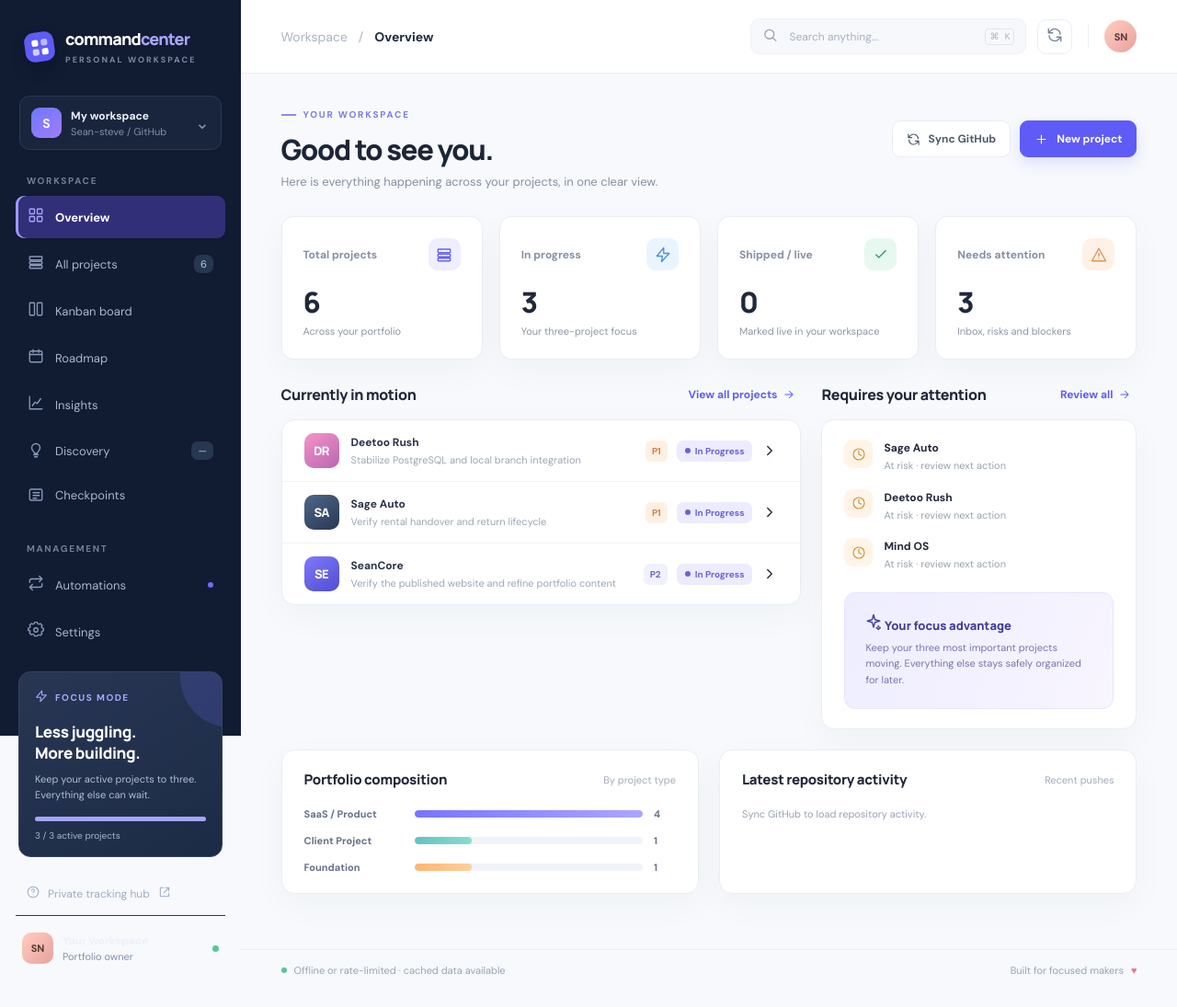
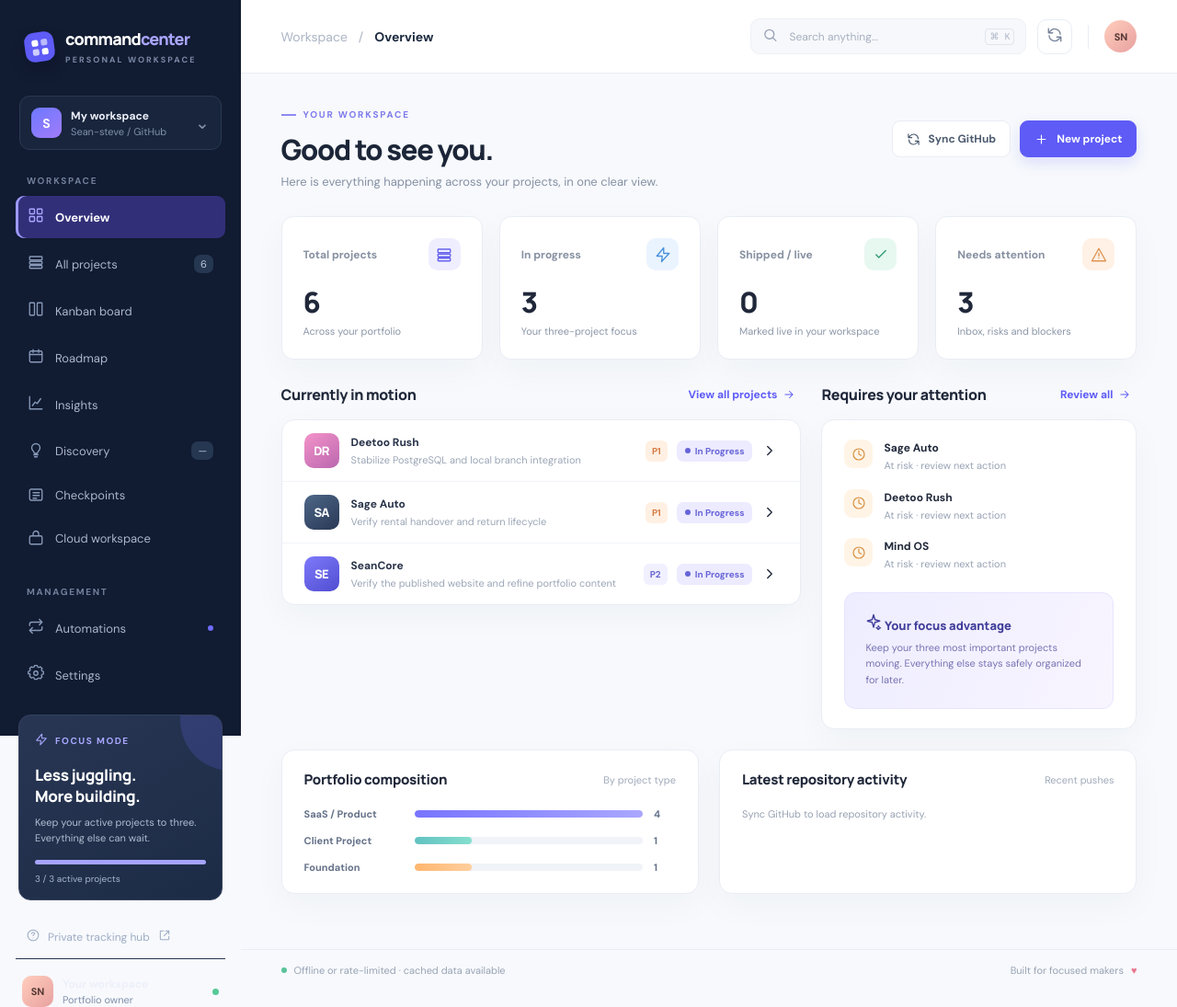
Before and after one commit to Sean-steve/Personal-Project-Command-Center, a website with bundled scripts: page index.html in a window 1280 px wide. Shown: the whole page at 92% size. Built offline with nearby package versions, Linux system fonts and the light colour scheme; no server answers.

Commit message:
fix(v2): wire authenticated cloud module and mutually exclusive views

```diff
--- a/index.html
+++ b/index.html
@@ -65,5 +65,6 @@
   <input id="import-file" type="file" accept=".json,application/json" hidden>
   <script type="module" src="./app.js"></script>
   <script type="module" src="./v2.js"></script>
+  <script type="module" src="./cloud-ui.js"></script>
 </body>
 </html>
```
